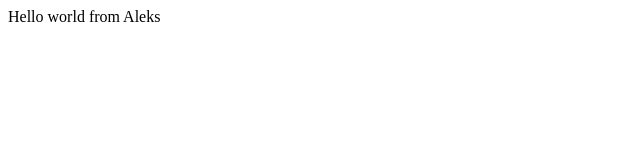
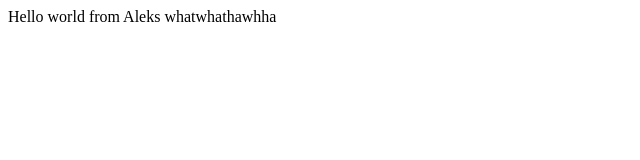
Before and after one commit to horvat99/random-project, a plain HTML site: page index.html in a window 1280 px wide. Shown: the whole page, without its empty margins (0-640 px from the left). Drawn offline with Linux system fonts and the light colour scheme.

Commit message:
second commit

```diff
--- a/index.html
+++ b/index.html
@@ -6,5 +6,6 @@
 </head>
 <body>
 Hello world from Aleks
+whatwhathawhha
 </body>
 </html>
```
